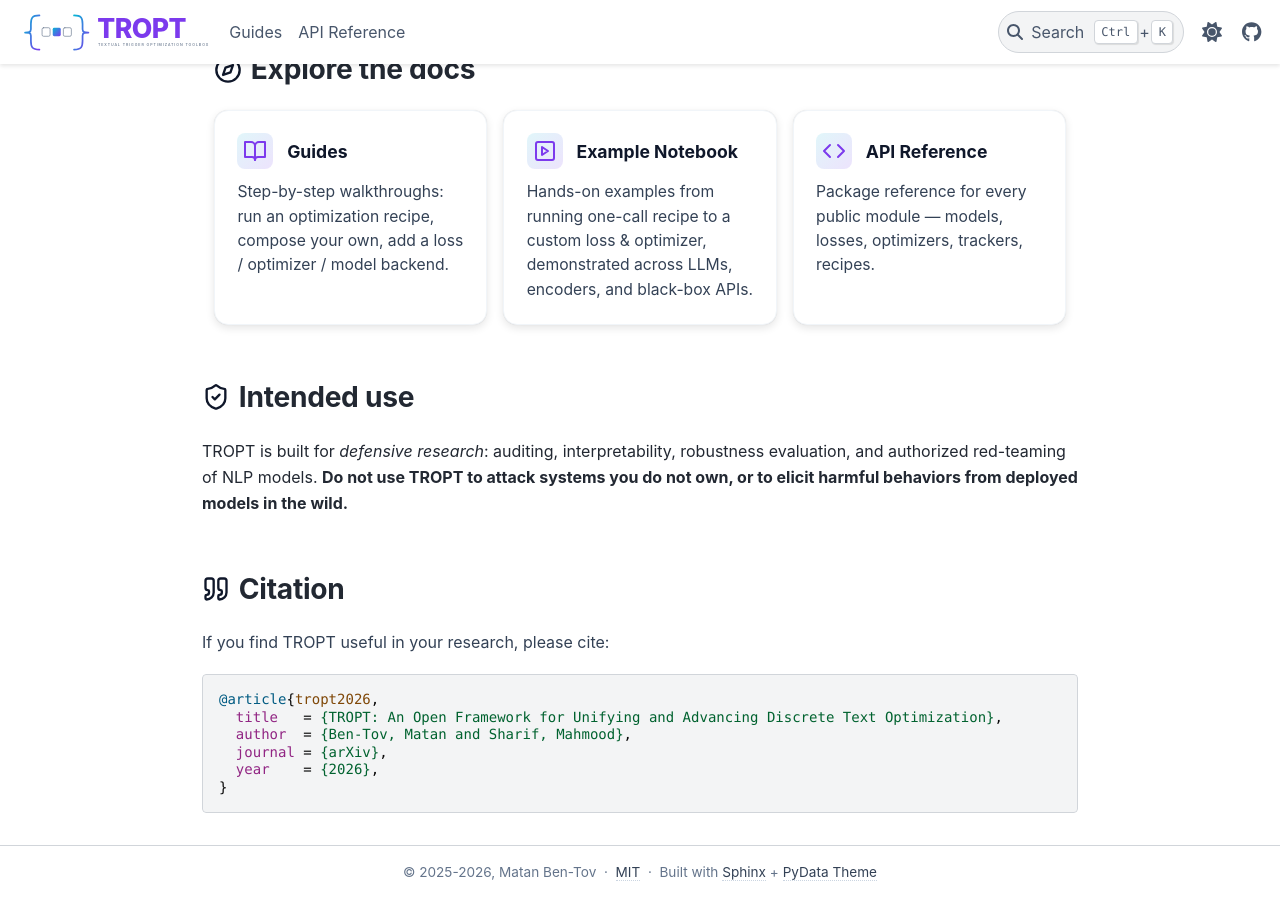
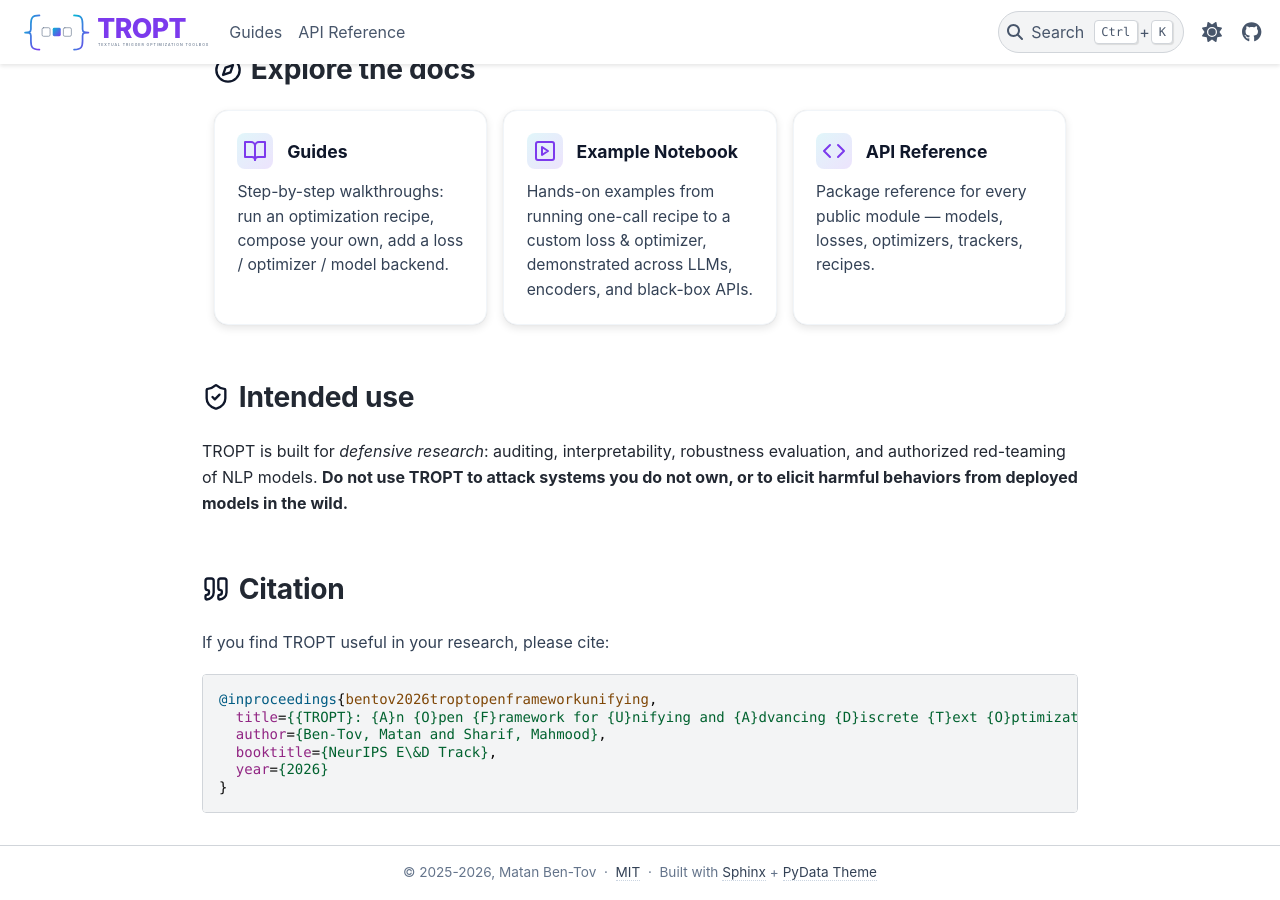
Before and after one commit to matanbt/TROPT, a Sphinx documentation site: the page built from docs/index.md, in a window 1280 px wide and 900 px high, scrolled down 2880 px. Built offline with Sphinx 7.4.7 and the PyData theme 0.15.4, drawn with Linux system fonts in a browser that asks for light colours; pages that are not in the unit, such as notebooks, are missing from menus.

Commit message:
docs: update citation to NeurIPS E&D BibTeX

````diff
--- a/docs/index.md
+++ b/docs/index.md
@@ -980,11 +980,11 @@ TROPT is built for *defensive research*: auditing, interpretability, robustness
 If you find TROPT useful in your research, please cite:
 
 ```bibtex
-@article{tropt2026,
-  title   = {TROPT: An Open Framework for Unifying and Advancing Discrete Text Optimization},
-  author  = {Ben-Tov, Matan and Sharif, Mahmood},
-  journal = {arXiv},
-  year    = {2026},
+@inproceedings{bentov2026troptopenframeworkunifying,
+  title={{TROPT}: {A}n {O}pen {F}ramework for {U}nifying and {A}dvancing {D}iscrete {T}ext {O}ptimization},
+  author={Ben-Tov, Matan and Sharif, Mahmood},
+  booktitle={NeurIPS E\&D Track},
+  year={2026}
 }
 ```
 
````
Also changed, not shown: README.md (+5 -5 lines).
